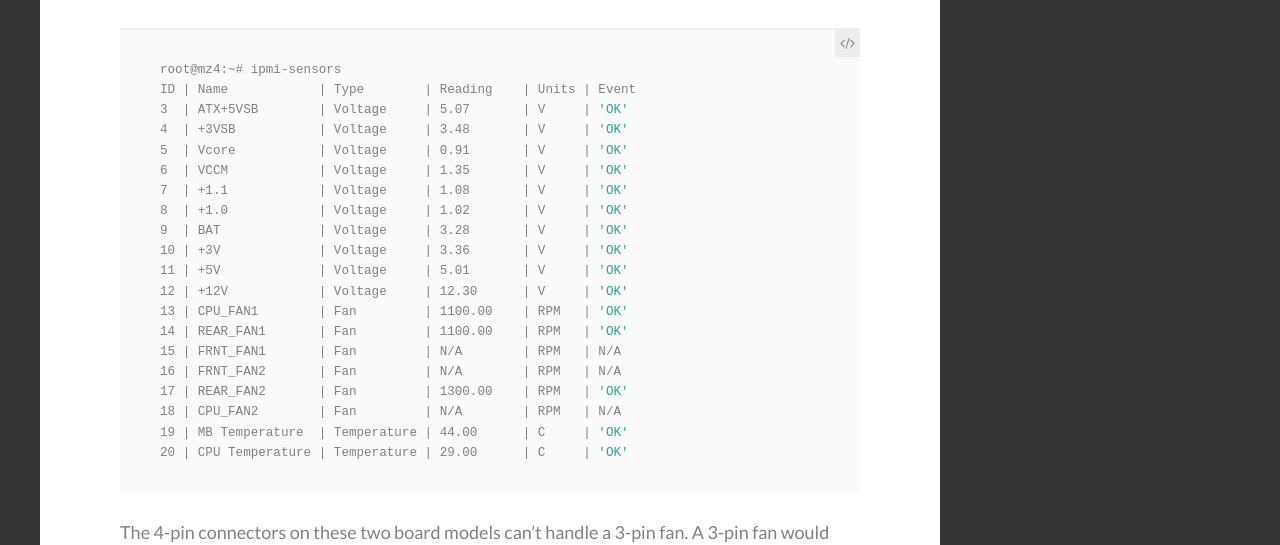
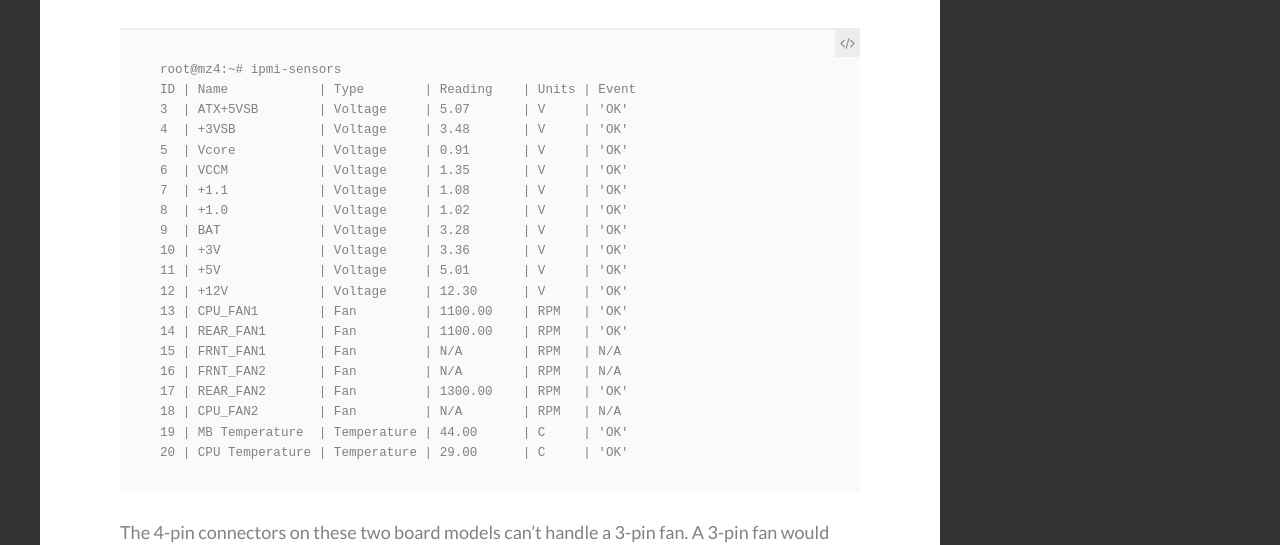
Before and after one commit to cytrinox/cytrinox.github.io, a Jekyll site: the page built from _posts/2016-09-19-Fan-control-on-Asrock-C2750D4I-C2550D4I-board.md, in a window 1280 px wide and 900 px high, scrolled down 745 px. Shown: the part 197-742 px from the top of the window. Built offline with Jekyll 4.4.1, drawn with Linux system fonts in a browser that asks for light colours; some web fonts are replaced; comment, search, counter and statistics services are not loaded.

Commit message:
Highlight fixes

```diff
--- a/_posts/2016-09-19-Fan-control-on-Asrock-C2750D4I-C2550D4I-board.md
+++ b/_posts/2016-09-19-Fan-control-on-Asrock-C2750D4I-C2550D4I-board.md
@@ -14,7 +14,7 @@ You can get the current state of the sensors with `impi-sensors`:
 
 <!--more-->
 
-{% highlight bash %}
+~~~
 root@mz4:~# ipmi-sensors
 ID | Name            | Type        | Reading    | Units | Event
 3  | ATX+5VSB        | Voltage     | 5.07       | V     | 'OK'
@@ -35,7 +35,7 @@ ID | Name            | Type        | Reading    | Units | Event
 18 | CPU_FAN2        | Fan         | N/A        | RPM   | N/A
 19 | MB Temperature  | Temperature | 44.00      | C     | 'OK'
 20 | CPU Temperature | Temperature | 29.00      | C     | 'OK'
-{% endhighlight %}
+~~~
 
 The 4-pin connectors on these two board models can't handle a 3-pin fan. A 3-pin fan would always run with full-speed.
 But if a 4-pin PWM fan is connected, you can control the fan speed with a **ipmi raw** command.
```
Also changed, not shown: _posts/2012-06-14-rename-network-interface.md (+2 -2 lines), _posts/2012-12-26-fix-badblocks-on-linux.md (+6 -6 lines).
